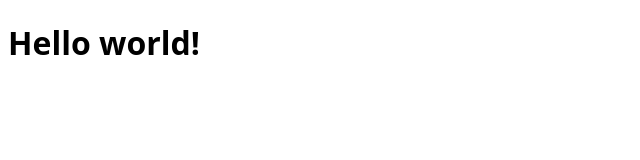
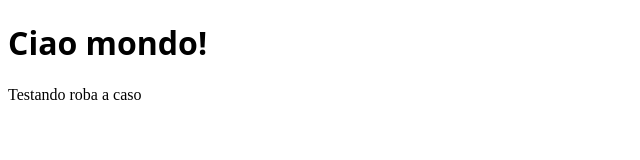
Before and after one commit to voltaan/web-testing, a plain HTML site: page index.html in a window 1280 px wide. Shown: the whole page, without its empty margins (0-640 px from the left). Drawn offline with Linux system fonts and the light colour scheme.

Commit message:
Script iniziale

```diff
--- a/index.html
+++ b/index.html
@@ -1,11 +1,15 @@
 <!DOCTYPE html>
 
 <html lang="it">
-    <head>
-        <link rel="stylesheet" href="style.css">
-    </head>
 
-    <body>
-        <h1>Hello world!</h1>
-    </body>
+<head>
+    <link rel="stylesheet" href="style.css">
+</head>
+
+<body>
+    <h1>Ciao mondo!</h1>
+    <script src="script.js"></script>
+
+</body>
+
 </html>
--- /dev/null
+++ b/script.js
@@ -0,0 +1 @@
+document.writeln("Testando roba a caso");
```
